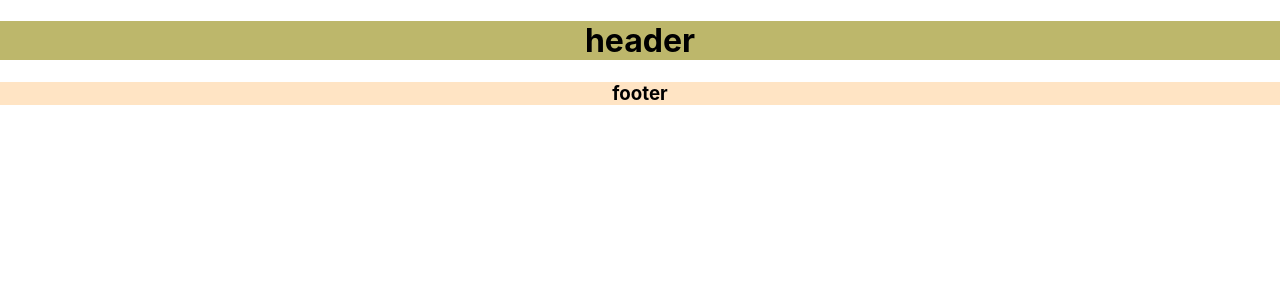
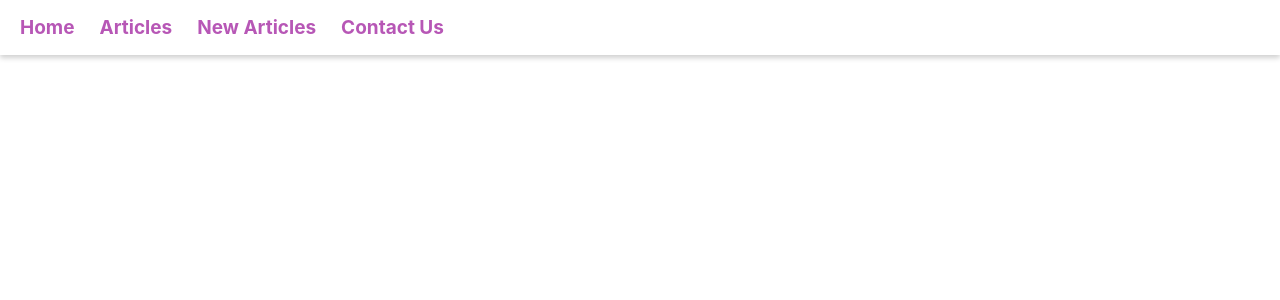
Before and after one commit to kooroosh1363/REACT-BLOG-mini-project, a React (Create React App) app: page / in a window 1280 px wide. Shown: the top 300 px of the page. Built offline with nearby package versions, Linux system fonts and the light colour scheme.

Commit message:
add navbar componenet codes and css

```diff
--- a/src/App.jsx
+++ b/src/App.jsx
@@ -5,7 +5,7 @@ function App() {
   return (
     <div className="App">
       <Navbar/>
-      <Footer/>
+      {/* <Footer/> */}
     </div>
   );
 }
--- a/src/components/navbar/Navbar.jsx
+++ b/src/components/navbar/Navbar.jsx
@@ -3,9 +3,12 @@ import styled from './Navbar.module.css'
 function Navbar() {
     return (
         <div className={styled.header}>
-            <h1>
-                header
-            </h1>
+            <ul>
+                <li><a href="#">Home</a></li>
+                <li><a href="#">Articles</a></li>
+                <li><a href="#">New Articles</a></li>
+                <li><a href="#">Contact Us</a></li>
+            </ul>
         </div>
     );
 }
--- a/src/components/navbar/Navbar.module.css
+++ b/src/components/navbar/Navbar.module.css
@@ -12,6 +12,31 @@
 
 
 .header{
-    background-color: darkkhaki;
+    box-shadow: 0px 3px 5px #d1d1d1 ;
     text-align: center;
+    height: 55px;
+    display: flex;
+    justify-content: start;
+    align-items: center;
 }
+
+.header ul{
+    display: flex;
+    padding-left: 20px;
+
+}
+
+
+.header ul li {
+    margin-right: 25px;
+}
+
+.header ul li a{
+    color: rgb(183, 87, 182);
+    font-weight: bolder;
+    font-size: 19px;
+}
+
+.header ul li a:hover{
+    color: rgb(115, 207, 84);
+}
--- a/src/index.css
+++ b/src/index.css
@@ -11,3 +11,20 @@ code {
   font-family: source-code-pro, Menlo, Monaco, Consolas, 'Courier New',
     monospace;
 }
+
+
+h1,
+h2,
+h3,
+h4,
+h5,
+h6,
+ul,
+p,
+a {
+  margin: 0;
+  padding: 0;
+  list-style: none;
+  text-decoration: none;
+
+}
```
